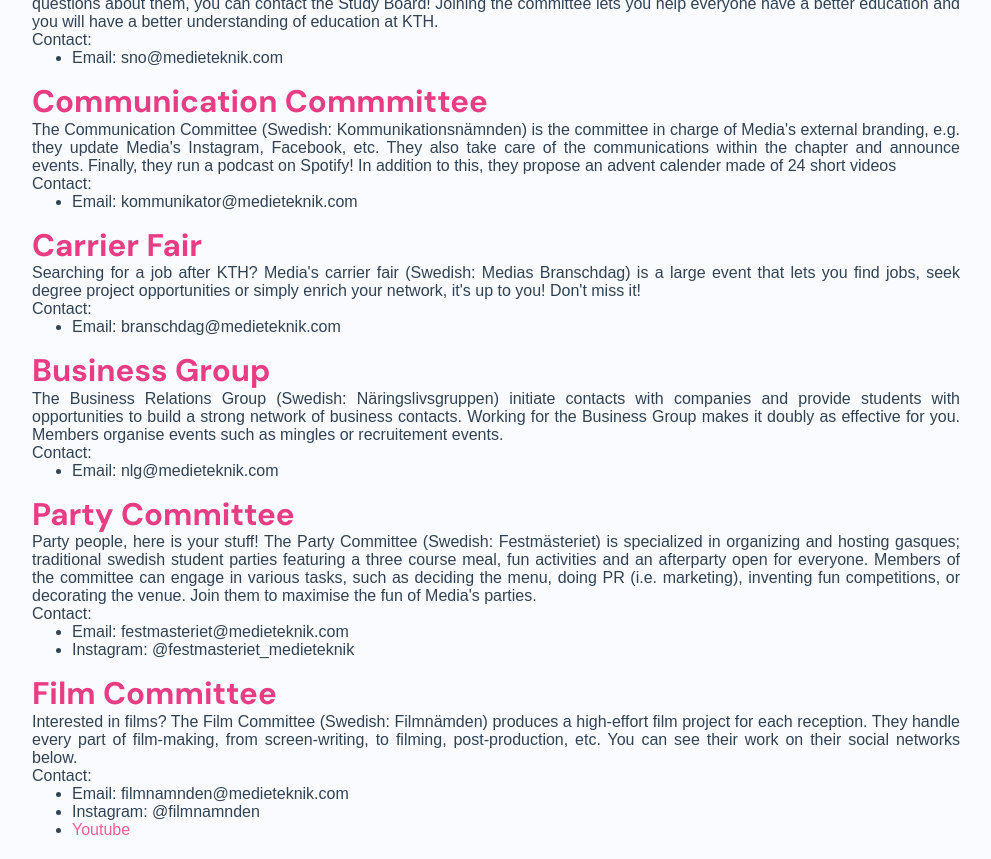
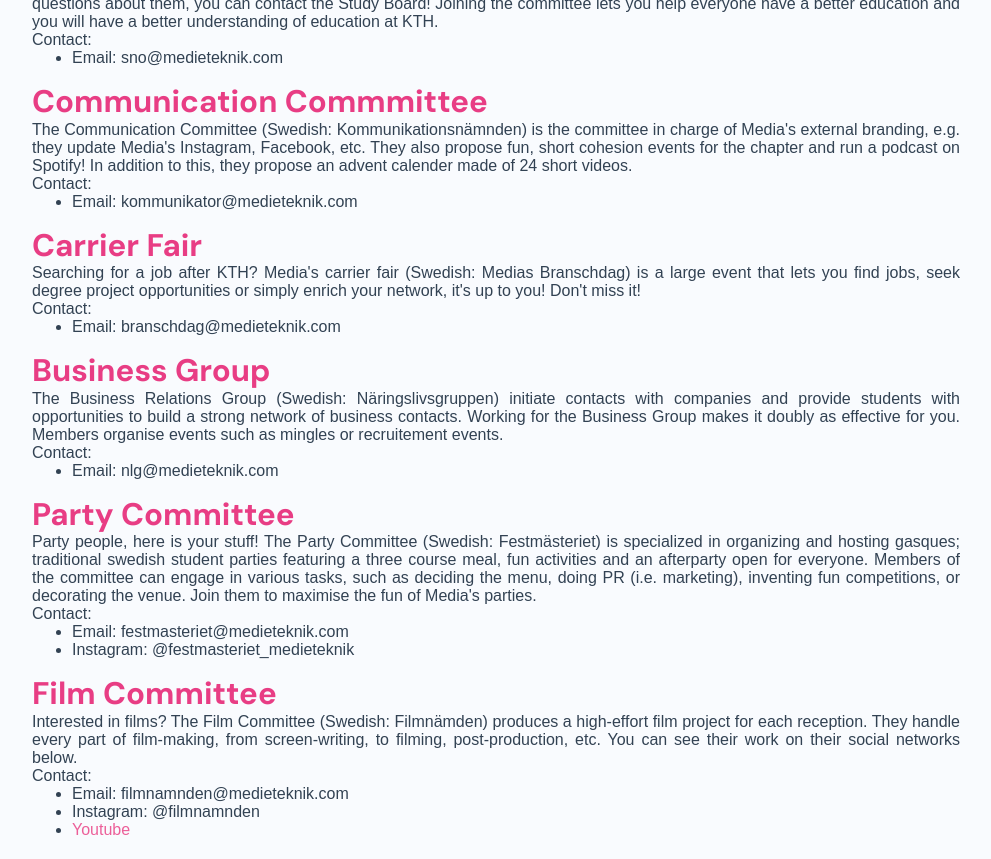
Before and after one commit to datasektionen/metastudent, a React (Create React App) app: page /student-life in a window 1280 px wide. Shown: the part 5580-6439 px from the top of the page, without its empty margins (144-1135 px from the left). Built offline with nearby package versions, Linux system fonts and the light colour scheme.

Commit message:
fix: improve KomN's description (PR #11)

```diff
--- a/src/pages/Committees.js
+++ b/src/pages/Committees.js
@@ -692,9 +692,8 @@ function KomN () {
     return (
         <p>
             The Communication Committee (Swedish: Kommunikationsnämnden) is the committee in charge of Media's external branding,
-            e.g. they update Media's Instagram, Facebook, etc. They also take care of the communications within the chapter and
-            announce events. Finally, they run a podcast on Spotify! In addition to this, they propose an advent calender made of
-            24 short videos
+            e.g. they update Media's Instagram, Facebook, etc. They also propose fun, short cohesion events for the chapter and run a
+            podcast on Spotify! In addition to this, they propose an advent calender made of 24 short videos.
             <br/>
             Contact:
             <ul>
```
